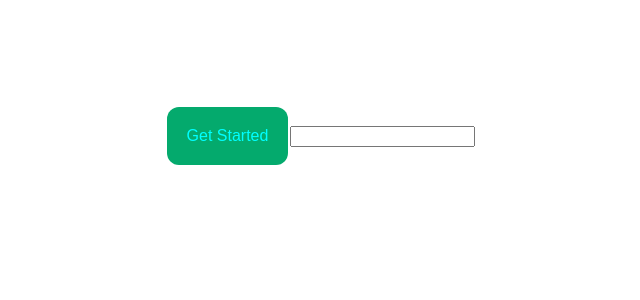
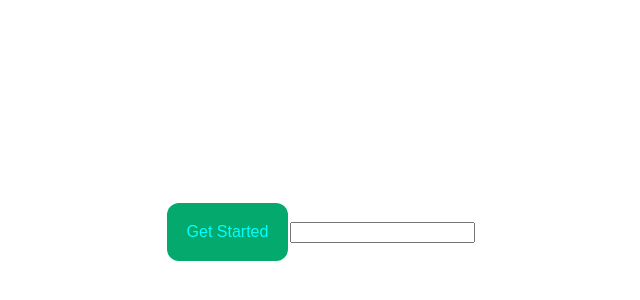
Before and after one commit to mesh7/morseo, a Vue app: page / in a window 1280 px wide. Shown: the part 212-512 px from the top of the page, without its empty margins (320-960 px from the left). Built offline with nearby package versions, Linux system fonts and the light colour scheme; the HTML template or start-up script is replaced by a standard one.

Commit message:
added title changes

```diff
--- a/src/components/home/HomePageComponent.vue
+++ b/src/components/home/HomePageComponent.vue
@@ -2,6 +2,7 @@
   <div class="home-component">
     <h1>-- --- .-. ... .</h1>
     <h2>You might have heard about the morse code, but do you know it</h2>
+    <h2>Learn morse code with Morseo.</h2>
     <button class="button" @click="hello()">
       <div class="button-text">Get Started</div>
     </button>
```
